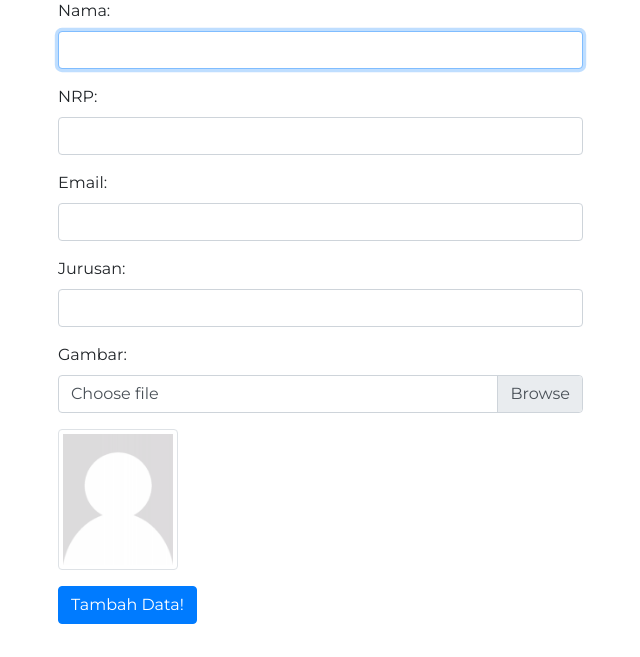
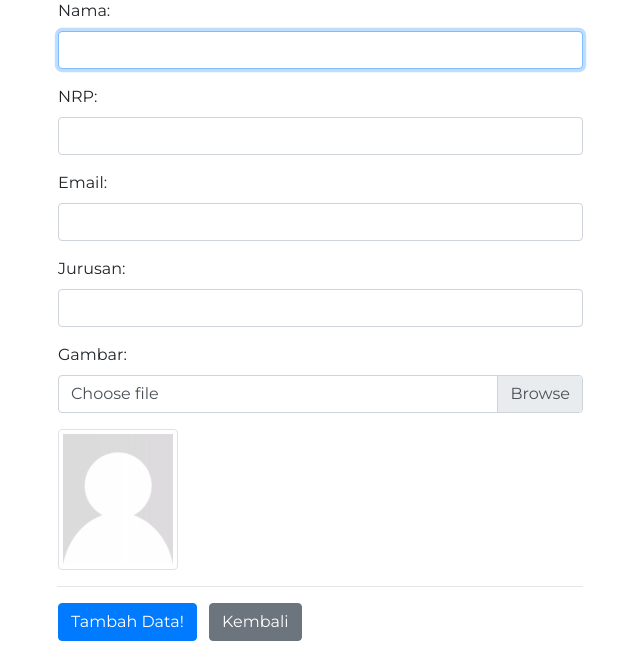
Before and after one commit to hermawanarby/pw2020_193040161, a PHP site: page /tambah.php in a window 1280 px wide. Shown: the part 143-800 px from the top of the page, without its empty margins (42-682 px from the left). Run offline with PHP 8.4, Linux system fonts and the light colour scheme; a user stored in the database is signed in.

Commit message:
menambahkan tombol kembali

```diff
--- a/kuliah/pertemuan13/tambah.php
+++ b/kuliah/pertemuan13/tambah.php
@@ -104,7 +104,9 @@ if (isset($_POST['tambah'])) {
           <img src="images/nophoto.png" class="img-thumbnail img-preview" width="120">
         </div>
         <div class="form-group">
+          <hr>
           <button type="submit" class="btn btn-primary" name="tambah">Tambah Data!</button>
+          <a href="index.php" class="card-link btn btn-secondary ml-2">Kembali</a>
         </div>
       </form>
     </div>
--- a/kuliah/pertemuan13/ubah.php
+++ b/kuliah/pertemuan13/ubah.php
@@ -116,7 +116,9 @@ if (isset($_POST['ubah'])) {
           <img src="images/<?= $m['gambar']; ?>" class="img-thumbnail img-preview" width="120">
         </div>
         <div class="form-group">
+          <hr>
           <button type="submit" class="btn btn-primary" name="ubah">Ubah Data!</button>
+          <a href="detail.php?id=<?= $m['id']; ?>" class="card-link btn btn-secondary ml-2">Kembali</a>
         </div>
       </form>
     </div>
```
